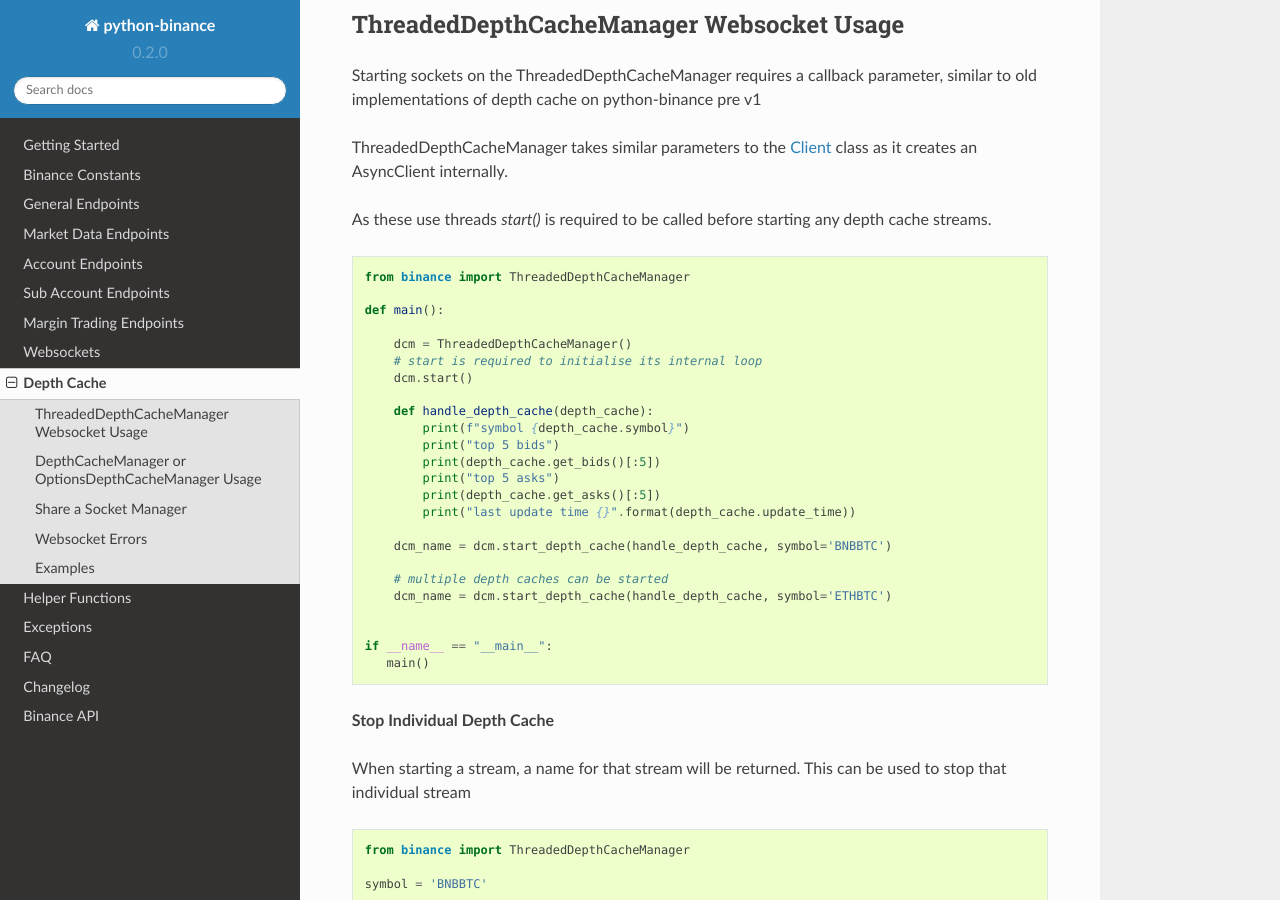
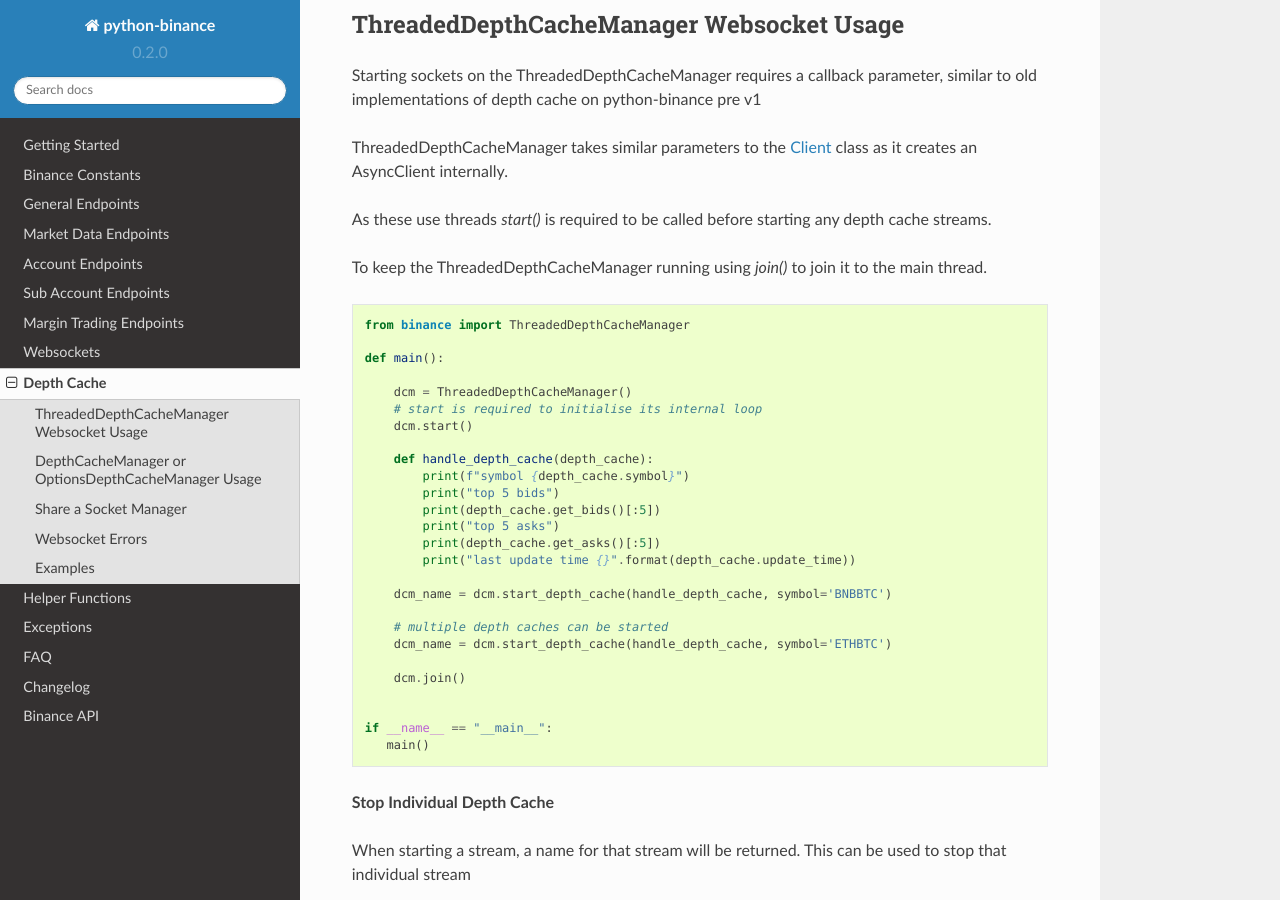
Before and after one commit to astro0099/python_BSC, a Sphinx documentation site: the page built from docs/depth_cache.rst, in a window 1280 px wide and 900 px high, scrolled down 272 px. Built offline with Sphinx 7.4.7 and the Read the Docs theme 2.0.0, drawn with Linux system fonts in a browser that asks for light colours; formulas are drawn with MathJax 3; pages that are not in the unit, such as notebooks, are missing from menus.

Commit message:
Update ThreadedDepthCacheManager to include join option

```diff
--- a/docs/depth_cache.rst
+++ b/docs/depth_cache.rst
@@ -18,6 +18,8 @@
 as it creates an AsyncClient internally.
 
 As these use threads `start()` is required to be called before starting any depth cache streams.
+
+To keep the ThreadedDepthCacheManager running using `join()` to join it to the main thread.
 
 .. code:: python
 
@@ -41,6 +43,8 @@
 
         # multiple depth caches can be started
         dcm_name = dcm.start_depth_cache(handle_depth_cache, symbol='ETHBTC')
+
+        dcm.join()
 
 
     if __name__ == "__main__":
```
